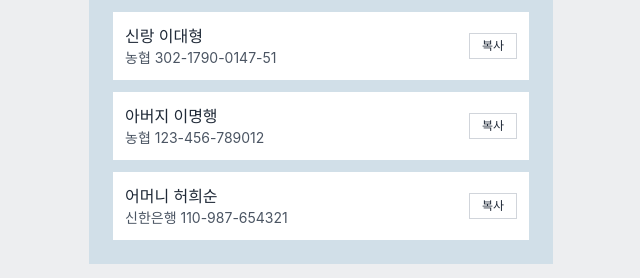
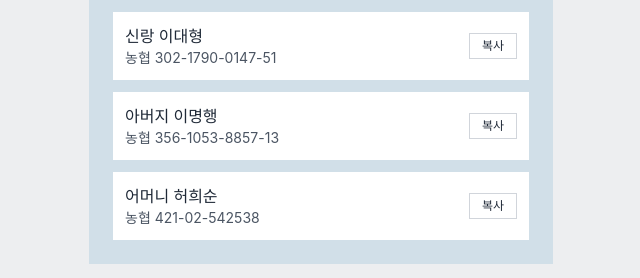
Before and after one commit to bigtrader91/bigtrader91, a plain HTML site: page index.html in a window 1280 px wide. Shown: the part 2920-3198 px from the top of the page, 319-959 px from the left. Drawn offline with nearby package versions, Linux system fonts and the light colour scheme; a web font is replaced by a local one.

Commit message:
계좌번호 수정

```diff
--- a/index.html
+++ b/index.html
@@ -278,9 +278,9 @@
                         <div class="flex justify-between items-center p-3 bg-white">
                             <div>
                                 <p class="font-medium">아버지 이명행</p>
-                                <p class="text-sm text-gray-600">농협 123-456-789012</p>
+                                <p class="text-sm text-gray-600">농협 356-1053-8857-13</p>
                             </div>
-                            <button onclick="copyAccount('농협 123-456-789012')" class="px-3 py-1 text-xs border border-gray-300 hover:bg-gray-50">
+                            <button onclick="copyAccount('농협 356-1053-8857-13')" class="px-3 py-1 text-xs border border-gray-300 hover:bg-gray-50">
                                 복사
                             </button>
                         </div>
@@ -288,9 +288,9 @@
                         <div class="flex justify-between items-center p-3 bg-white">
                             <div>
                                 <p class="font-medium">어머니 허희순</p>
-                                <p class="text-sm text-gray-600">신한은행 110-987-654321</p>
+                                <p class="text-sm text-gray-600">농협 421-02-542538</p>
                             </div>
-                            <button onclick="copyAccount('신한은행 110-987-654321')" class="px-3 py-1 text-xs border border-gray-300 hover:bg-gray-50">
+                            <button onclick="copyAccount('농협 421-02-542538')" class="px-3 py-1 text-xs border border-gray-300 hover:bg-gray-50">
                                 복사
                             </button>
                         </div>
```
Also changed, not shown: 1 other file.
